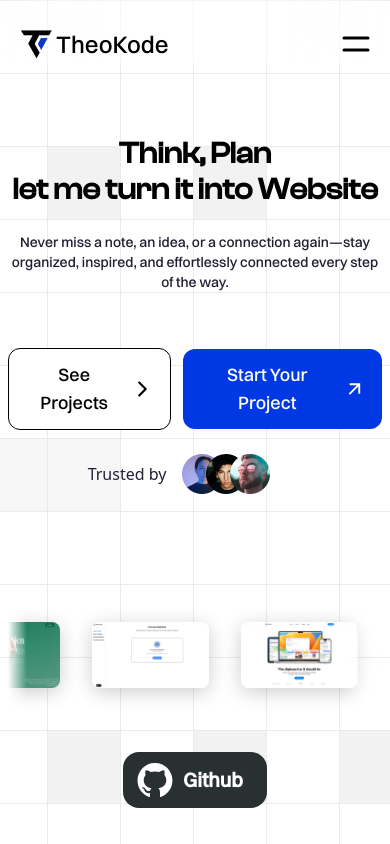
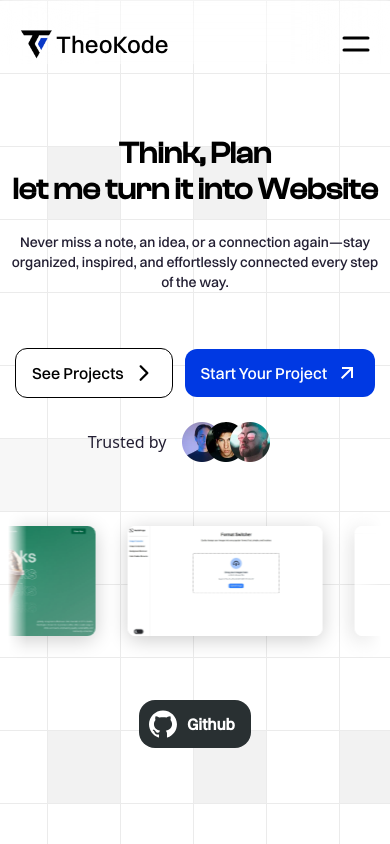
Before and after one commit to theo-code1/MyPortfolio, a React (Vite) app: page / in a window 390 px wide. Shown: the top 844 px of the page. Built offline with nearby package versions, Linux system fonts and the light colour scheme.

Commit message:
Update Carousel and HeroSection components for improved layout and responsiveness; adjust image sizes in Carousel and refine text sizes and spacing in HeroSection for better visual consistency.

```diff
--- a/src/Components/Carousel.jsx
+++ b/src/Components/Carousel.jsx
@@ -26,7 +26,7 @@ const ImageCarousel = () => {
       <div className="flex w-max animate-infinite-scroll hover:[animation-duration: 100]">
         {imageList.map((image, index) => (
           <div key={index} className="px-4 py-8">
-            <div className="relative group w-[30dvw] h-auto rounded-lg overflow-hidden shadow-[0_4px_20px_0_var(--color-shadow-black-02)] transition-all duration-300 ">
+            <div className="relative group w-[50dvw] md:w-[40dvw] lg:w-[30dvw] h-auto rounded-lg overflow-hidden shadow-[0_4px_20px_0_var(--color-shadow-black-02)] transition-all duration-300 ">
               <img
                 src={image.src}
                 alt={image.alt}
--- a/src/Components/HeroSection.jsx
+++ b/src/Components/HeroSection.jsx
@@ -14,7 +14,7 @@ import GithubIcon from "../assets/Icons/Github";
 const HeroSection = ({ overviewRef, aboutRef, workRef }) => {
 
   return (
-    <section id="Overview" ref={overviewRef} className='h-max pt-10 md:pt-18 lg:pt-24 pb-12 px-2 max-w-screen overflow-x-hidden'>
+    <section id="Overview" ref={overviewRef} className='h-max pt-10 md:pt-20 lg:pt-24 pb-12 px-2 max-w-screen overflow-x-hidden'>
         <GridBackground className='absolute top-0 left-1/2 -translate-x-1/2 w-fit -z-10 animate-opacity'/>
         <NavBar overviewRef={overviewRef} aboutRef={aboutRef} workRef={workRef} />
 
@@ -41,12 +41,12 @@ const HeroSection = ({ overviewRef, aboutRef, workRef }) => {
                 <h1 className="flex md:hidden text-3xl font-clash-display font-bold ">Think, Plan<br />let me turn it into Website</h1>
 
               </div>
-              <h3 className='text-sm md:text-xl font-switzer text-dark-blue mb-8 animate-none md:animate-poop [--delay:0.5] md:[--delay:1.2]'  >Never miss a note, an idea, or a connection again—stay organized, inspired,<br className="hidden md:flex" /> and effortlessly connected every step of the way.</h3>
+              <h3 className='text-sm md:text-xl font-switzer text-dark-blue mb-8 animate-none md:animate-poop [--delay:0.5] lg:[--delay:1.2]'  >Never miss a note, an idea, or a connection again—stay organized, inspired,<br className="hidden md:flex" /> and effortlessly connected every step of the way.</h3>
               <div className="cta-buttons flex items-center gap-3 md:gap-6 mx-auto animate-none md:animate-position-opacity">
-                  <Link to={'/my-work'} className='flex items-center gap-2 px-4 md:px-8 py-3 md:py-4 bg-white border-[1.5px] border-black rounded-xl font-switzer font-medium text-lg hover:shadow-[0_2px_20px_0_var(--color-shadow-black)] cursor-pointer transition-all duration-200 group'>See Projects <SeeArrow className='text-2xl group-hover:translate-x-2  transition-all duration-200' /></Link>
-                  <Link to={'/contact'} className='flex items-center gap-2 px-4 md:px-8 py-3 md:py-4 bg-primary-blue text-white rounded-xl font-switzer font-medium text-lg hover:brightness-95 active:brightness-80 transition-all duration-200 cursor-pointer group' >Start Your Project <GoArrow className='text-2xl group-hover:translate-x-2 group-hover:-translate-y-1 group-hover:scale-[1.1] transition-all duration-200'/></Link>
+                  <Link to={'/my-work'} className='flex items-center gap-2 px-4 md:px-8 py-3 md:py-4 bg-white border-[1.5px] border-black rounded-xl font-switzer font-medium text-[16px] md:text-lg hover:shadow-[0_2px_20px_0_var(--color-shadow-black)] cursor-pointer transition-all duration-200 group'>See Projects <SeeArrow className='text-2xl group-hover:translate-x-2  transition-all duration-200' /></Link>
+                  <Link to={'/contact'} className='flex items-center gap-2 px-4 md:px-8 py-3 md:py-4 bg-primary-blue text-white rounded-xl font-switzer font-medium text-[16px] md:text-lg hover:brightness-95 active:brightness-80 transition-all duration-200 cursor-pointer group' >Start Your Project <GoArrow className='text-2xl group-hover:translate-x-2 group-hover:-translate-y-1 group-hover:scale-[1.1] transition-all duration-200'/></Link>
               </div>
-              <div className="trust flex gap-4 items-center mx-auto animate-blur mb-24">
+              <div className="trust flex gap-4 items-center mx-auto animate-blur mb-8 md:mb-16 lg:mb-24">
                 <h3 className='text-[16px] md:text-lg text-dark-blue font-medium'>Trusted by</h3>
                 <div className="people-trusted flex gap-0 w-fit">
                   <img src={trust1} alt="person One" draggable='false' className='size-10 select-none' />
@@ -57,7 +57,7 @@ const HeroSection = ({ overviewRef, aboutRef, workRef }) => {
         </div>
         <Carousel />
         <div className="github-link mx-auto w-fit mt-8 hover:brightness-90 transition-all duration-200">
-          <a className="text-xl font-switzer font-semibold flex items-center gap-2 pl-3 pr-6 py-2 bg-github-color w-fit rounded-2xl text-white" href="https://github.com/theo-code1" target='_blank' ><GithubIcon className='text-white text-[40px]' /> Github </a>
+          <a className="text-[16px] md:text-xl font-switzer font-semibold flex items-center gap-2 pl-2 md:pl-3 pr-4 md:pr-6 py-2 bg-github-color w-fit rounded-2xl text-white" href="https://github.com/theo-code1" target='_blank' ><GithubIcon className='text-white text-[32px] md:text-[40px]' /> Github </a>
         </div>
 
 
--- a/src/Components/NavBar.jsx
+++ b/src/Components/NavBar.jsx
@@ -48,7 +48,7 @@ console.log(isPhoneMenuOpened)
         <Link to={'/contact'} className={`hidden md:flex bg-primary-blue brightness-105 hover:brightness-95 shadow-[0_4px_10px_0_var(--color-shadow-black)] hover:shadow-[0_2px_10px_0_var(--color-shadow-black-02)] transition-all duration-200 px-4 lg:px-8 py-3 rounded-xl text-[16px] text-white font-switzer font-medium cursor-pointer ${isScrolled ? 'md:hidden' : 'flex'}`}>Let's Connect</Link>
 
         {/* <h1  className='flex md:hidden text-3xl font-bold z-[99]'>X</h1> */}
-        <Menu onClick={() => setIsPhoneMenuOpened(!isPhoneMenuOpened)} className='text-4xl' />
+        <Menu onClick={() => setIsPhoneMenuOpened(!isPhoneMenuOpened)} className='flex md:hidden text-4xl' />
 
         <PhoneMenu overviewRef={overviewRef} aboutRef={aboutRef} workRef={workRef}
           isPhoneMenuOpened={isPhoneMenuOpened} setIsPhoneMenuOpened={setIsPhoneMenuOpened}
```
